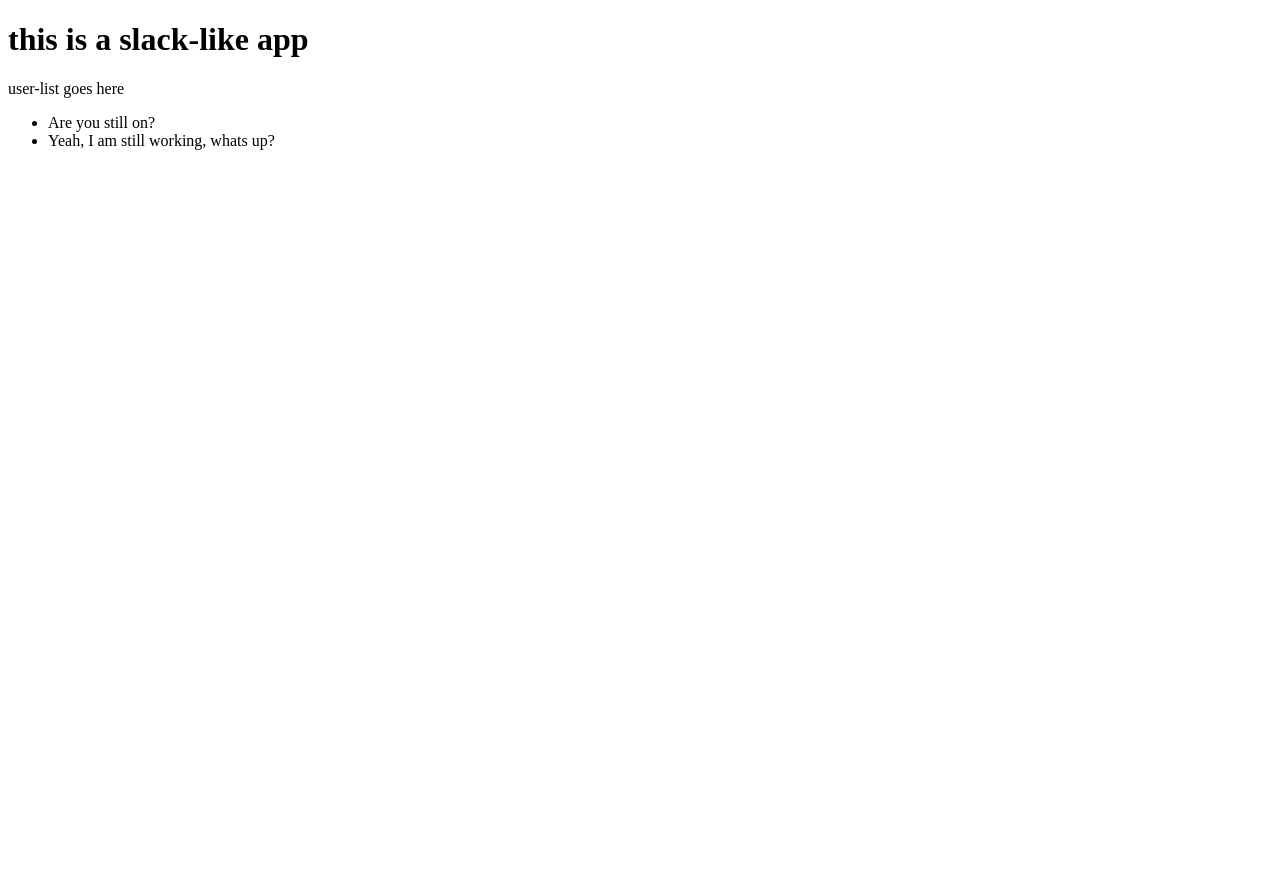
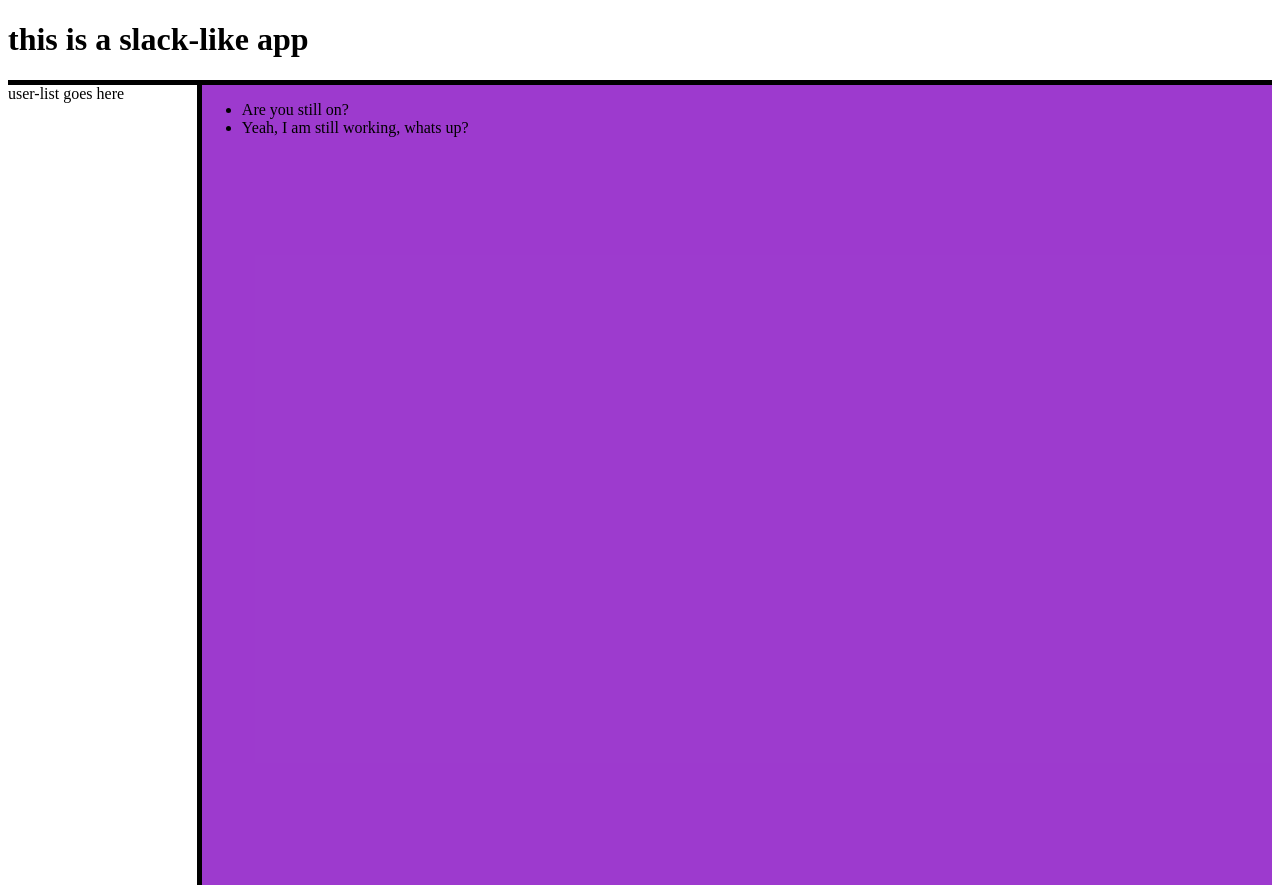
Before and after one commit to Awiedenman/ng-convo-tags, an Angular app: page / in a window 1280 px wide. Before the commit the page ends 800 px from the top, so only its background shows below. Built offline with nearby package versions, Linux system fonts and the light colour scheme.

Commit message:
Basic positioning of app

```diff
--- a/src/app/app.component.scss
+++ b/src/app/app.component.scss
@@ -0,0 +1,25 @@
+body {
+  margin: 0px;
+}
+
+main {
+  width: 100%;
+  display: flex;
+  border-top: #000 5px solid;
+
+}
+
+.left-side {
+  display: inline-block;
+  border-right: #000 5px solid;
+  width: 15%;
+  max-width: 200px;
+  height: 100vh;
+}
+
+.right-side {
+  display: inline-block;
+  background-color: rgba(153, 50, 204, 0.957);
+  width: 85%;
+  height: 100vh;
+}
```
